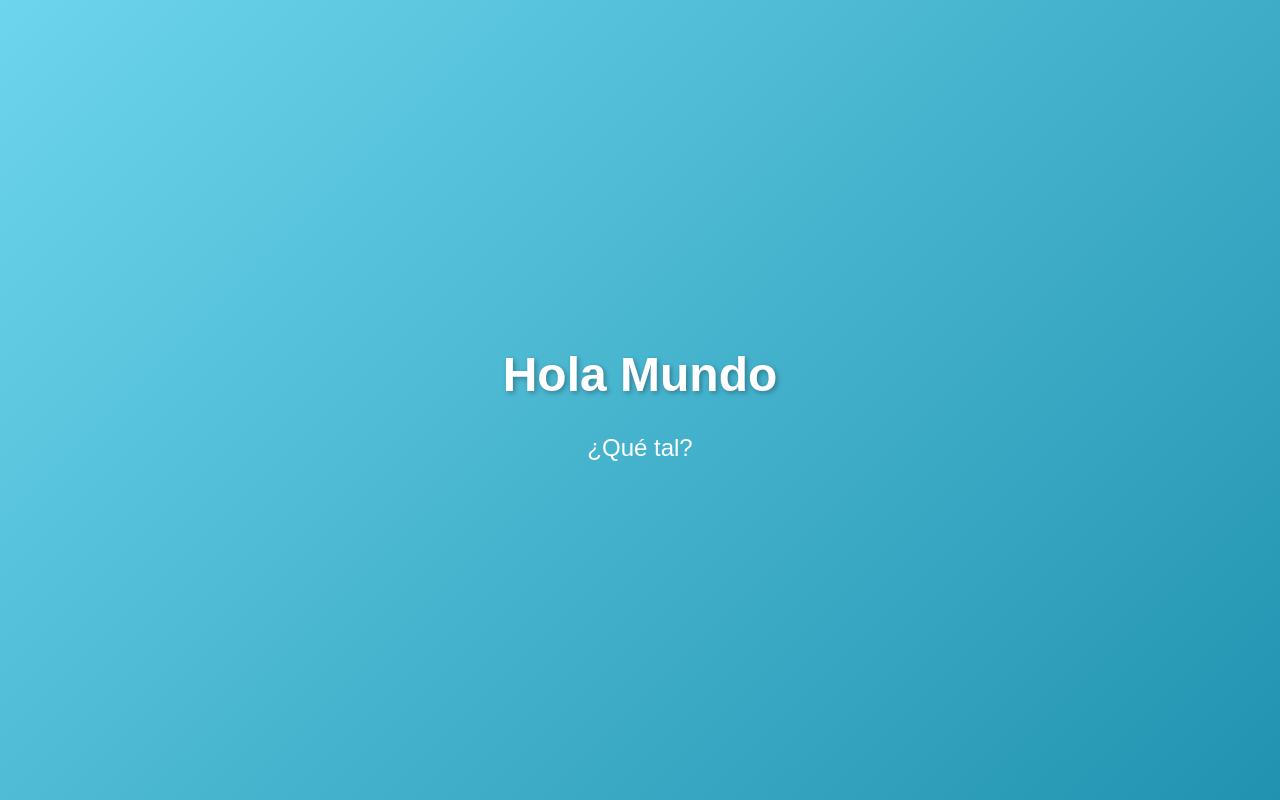
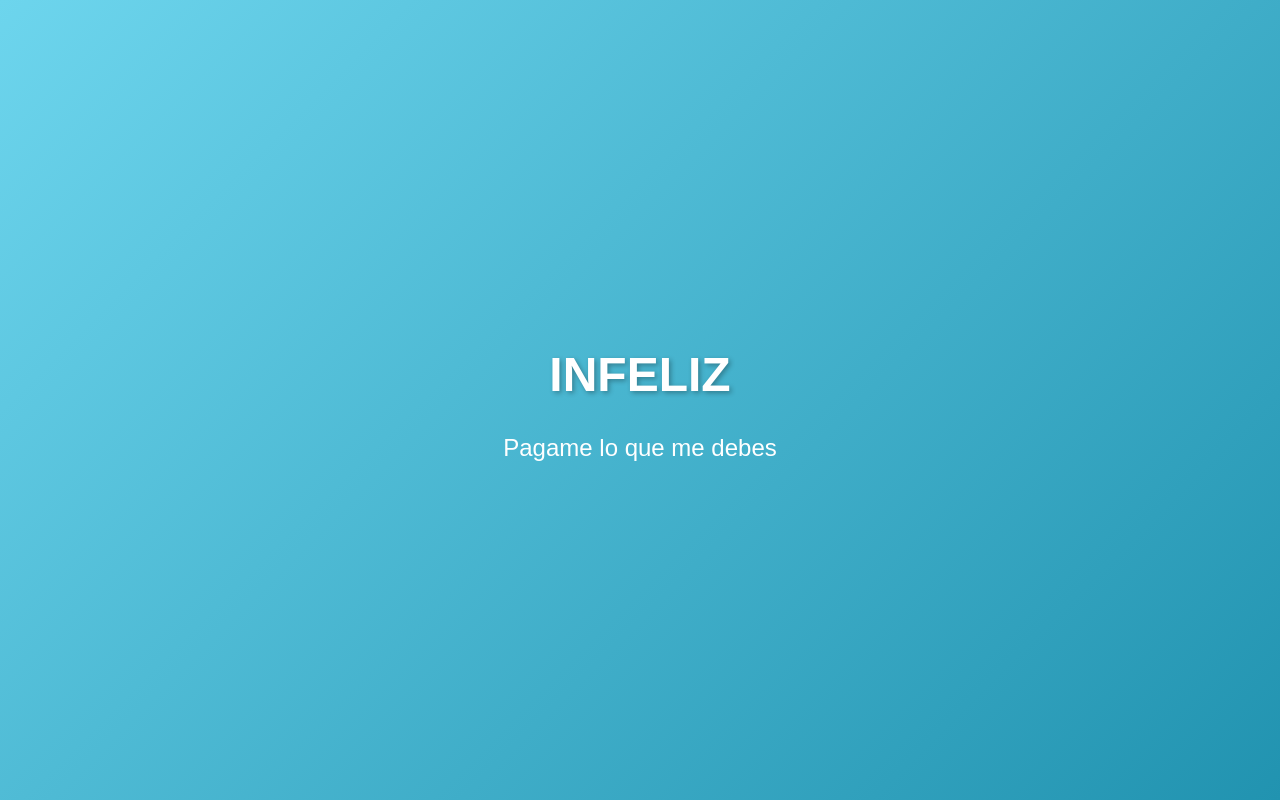
Before and after one commit to Daniel-Toledo-H/misitio-test, a plain HTML site: page vsitio-prueba/index.html in a window 1280 px wide. Drawn offline with Linux system fonts and the light colour scheme.

Commit message:
Update index.html

```diff
--- a/vsitio-prueba/index.html
+++ b/vsitio-prueba/index.html
@@ -42,8 +42,8 @@
 </head>
 <body>
     <div class="container">
-        <h1>Hola Mundo</h1>
-        <p>¿Qué tal?</p>
+        <h1>INFELIZ </h1>
+        <p>Pagame lo que me debes</p>
     </div>
 </body>
 </html>
```
